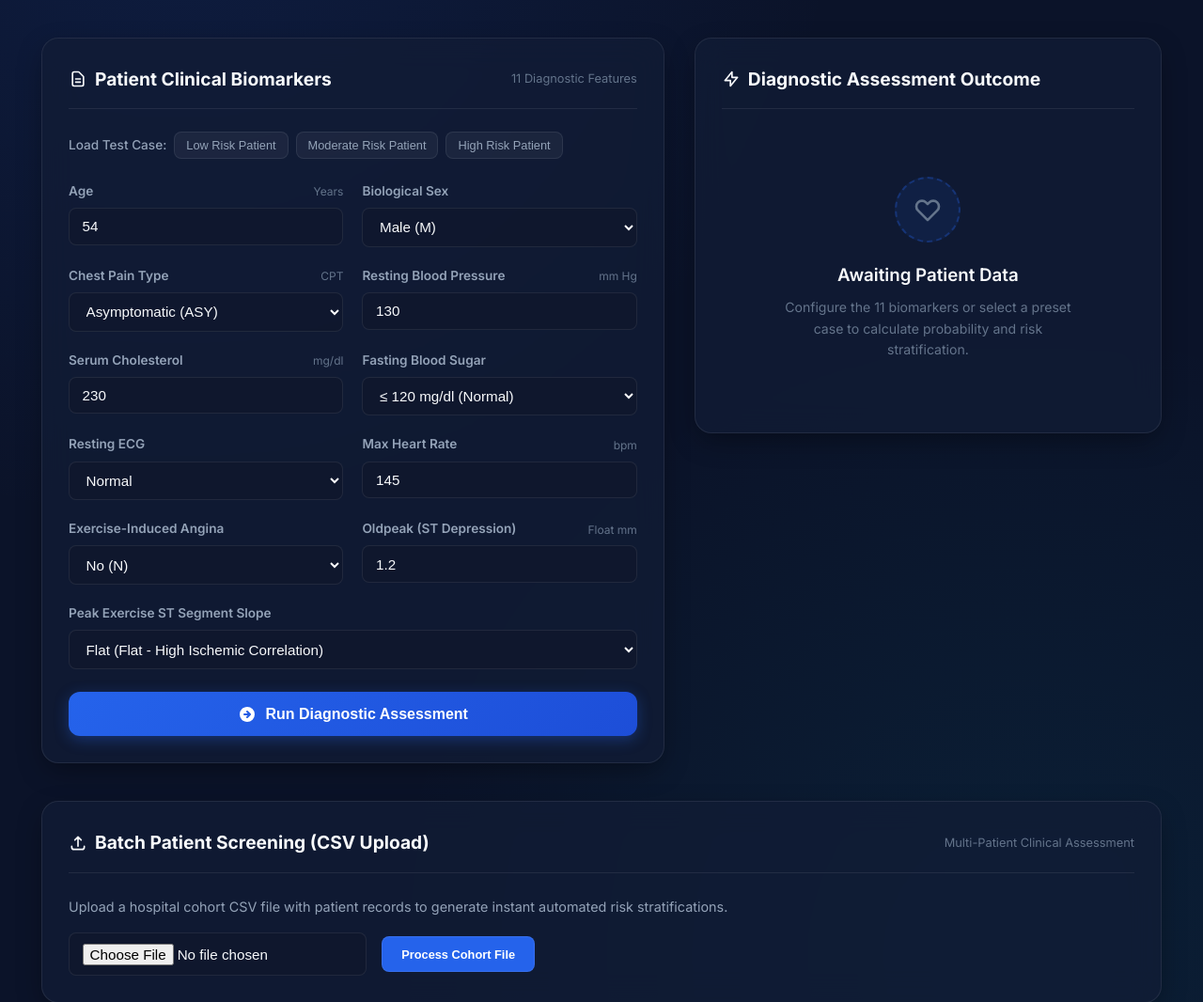
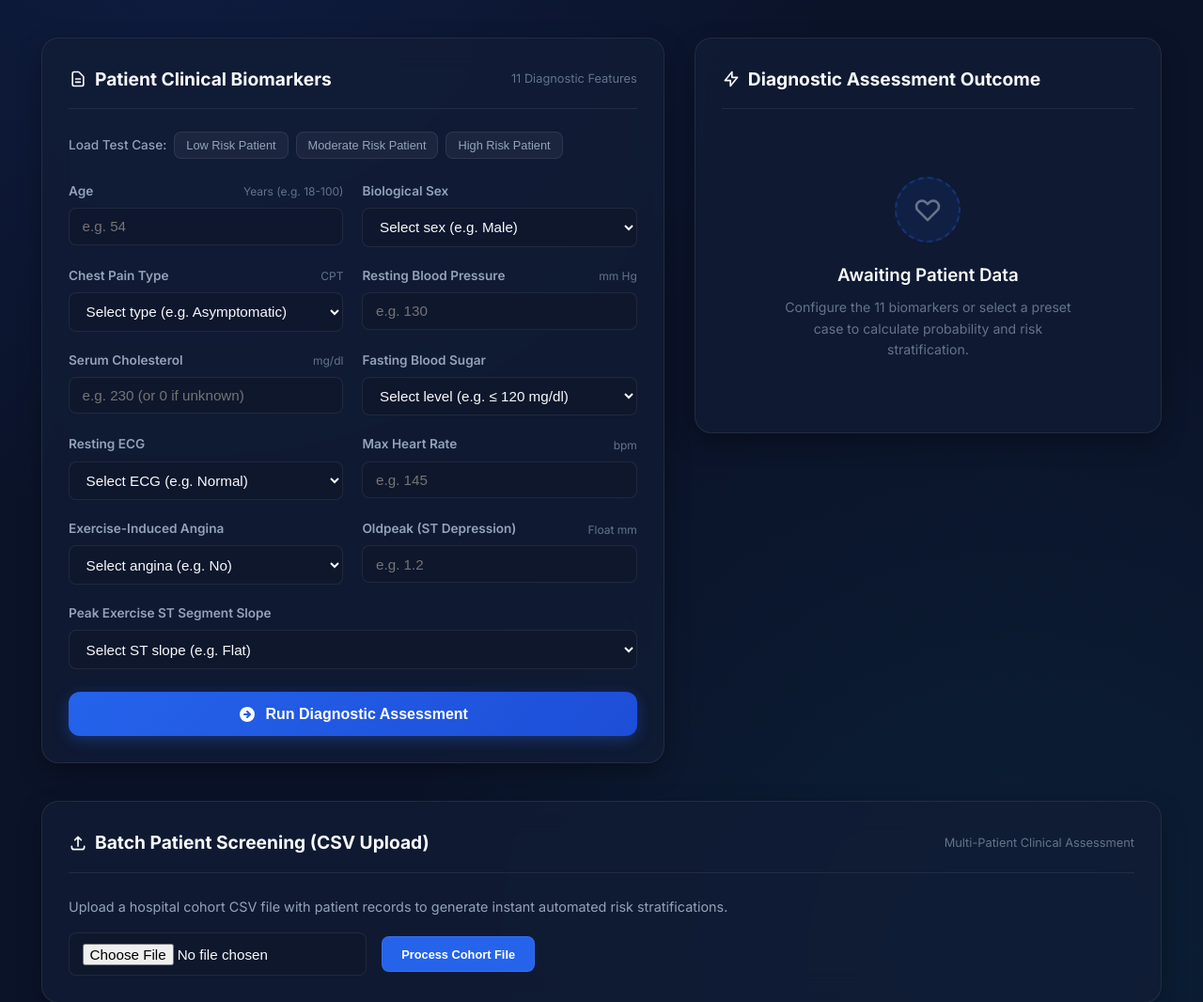
Before and after one commit to Aadarsh0905/Full-Stack-ML-Project, a Flask app: template templates/index.html in a window 1280 px wide. Shown: the part 297-1363 px from the top of the page at 94% size. Run offline with Flask 3, Linux system fonts and the light colour scheme; the template is opened without the code that fills it, so the values that code supplies are empty; parts of the project's set-up code (start-up, migrations or seed data) failed here and were passed over.

Commit message:
Replace pre-filled values with example placeholders and neutral select prompts

```diff
--- a/templates/index.html
+++ b/templates/index.html
@@ -75,16 +75,17 @@
             <div class="form-group">
               <label class="form-label" for="Age">
                 Age
-                <span class="form-hint">Years</span>
+                <span class="form-hint">Years (e.g. 18-100)</span>
               </label>
-              <input type="number" id="Age" name="Age" class="form-control" min="18" max="110" value="54" required>
+              <input type="number" id="Age" name="Age" class="form-control" min="18" max="110" placeholder="e.g. 54" required>
             </div>
 
             <!-- Sex -->
             <div class="form-group">
               <label class="form-label" for="Sex">Biological Sex</label>
               <select id="Sex" name="Sex" class="form-control" required>
-                <option value="M" selected>Male (M)</option>
+                <option value="" disabled selected>Select sex (e.g. Male)</option>
+                <option value="M">Male (M)</option>
                 <option value="F">Female (F)</option>
               </select>
             </div>
@@ -96,7 +97,8 @@
                 <span class="form-hint">CPT</span>
               </label>
               <select id="ChestPainType" name="ChestPainType" class="form-control" required>
-                <option value="ASY" selected>Asymptomatic (ASY)</option>
+                <option value="" disabled selected>Select type (e.g. Asymptomatic)</option>
+                <option value="ASY">Asymptomatic (ASY)</option>
                 <option value="NAP">Non-Anginal Pain (NAP)</option>
                 <option value="ATA">Atypical Angina (ATA)</option>
                 <option value="TA">Typical Angina (TA)</option>
@@ -109,7 +111,7 @@
                 Resting Blood Pressure
                 <span class="form-hint">mm Hg</span>
               </label>
-              <input type="number" id="RestingBP" name="RestingBP" class="form-control" min="60" max="250" value="130" required>
+              <input type="number" id="RestingBP" name="RestingBP" class="form-control" min="60" max="250" placeholder="e.g. 130" required>
             </div>
 
             <!-- Cholesterol -->
@@ -118,14 +120,15 @@
                 Serum Cholesterol
                 <span class="form-hint">mg/dl</span>
               </label>
-              <input type="number" id="Cholesterol" name="Cholesterol" class="form-control" min="0" max="700" value="230" required>
+              <input type="number" id="Cholesterol" name="Cholesterol" class="form-control" min="0" max="700" placeholder="e.g. 230 (or 0 if unknown)" required>
             </div>
 
             <!-- Fasting Blood Sugar -->
             <div class="form-group">
               <label class="form-label" for="FastingBS">Fasting Blood Sugar</label>
               <select id="FastingBS" name="FastingBS" class="form-control" required>
-                <option value="0" selected>&le; 120 mg/dl (Normal)</option>
+                <option value="" disabled selected>Select level (e.g. &le; 120 mg/dl)</option>
+                <option value="0">&le; 120 mg/dl (Normal)</option>
                 <option value="1">&gt; 120 mg/dl (Hyperglycemic)</option>
               </select>
             </div>
@@ -134,7 +137,8 @@
             <div class="form-group">
               <label class="form-label" for="RestingECG">Resting ECG</label>
               <select id="RestingECG" name="RestingECG" class="form-control" required>
-                <option value="Normal" selected>Normal</option>
+                <option value="" disabled selected>Select ECG (e.g. Normal)</option>
+                <option value="Normal">Normal</option>
                 <option value="ST">ST-T Wave Abnormality</option>
                 <option value="LVH">Left Ventricular Hypertrophy (LVH)</option>
               </select>
@@ -146,14 +150,15 @@
                 Max Heart Rate
                 <span class="form-hint">bpm</span>
               </label>
-              <input type="number" id="MaxHR" name="MaxHR" class="form-control" min="50" max="230" value="145" required>
+              <input type="number" id="MaxHR" name="MaxHR" class="form-control" min="50" max="230" placeholder="e.g. 145" required>
             </div>
 
             <!-- Exercise Angina -->
             <div class="form-group">
               <label class="form-label" for="ExerciseAngina">Exercise-Induced Angina</label>
               <select id="ExerciseAngina" name="ExerciseAngina" class="form-control" required>
-                <option value="N" selected>No (N)</option>
+                <option value="" disabled selected>Select angina (e.g. No)</option>
+                <option value="N">No (N)</option>
                 <option value="Y">Yes (Y)</option>
               </select>
             </div>
@@ -164,15 +169,16 @@
                 Oldpeak (ST Depression)
                 <span class="form-hint">Float mm</span>
               </label>
-              <input type="number" id="Oldpeak" name="Oldpeak" class="form-control" step="0.1" min="-3.0" max="7.0" value="1.2" required>
+              <input type="number" id="Oldpeak" name="Oldpeak" class="form-control" step="0.1" min="-3.0" max="7.0" placeholder="e.g. 1.2" required>
             </div>
 
             <!-- ST Slope -->
             <div class="form-group full-width">
               <label class="form-label" for="ST_Slope">Peak Exercise ST Segment Slope</label>
               <select id="ST_Slope" name="ST_Slope" class="form-control" required>
+                <option value="" disabled selected>Select ST slope (e.g. Flat)</option>
                 <option value="Up">Upsloping (Up - Favorable)</option>
-                <option value="Flat" selected>Flat (Flat - High Ischemic Correlation)</option>
+                <option value="Flat">Flat (Flat - High Ischemic Correlation)</option>
                 <option value="Down">Downsloping (Down - Critical Abnormality)</option>
               </select>
             </div>
```
Also changed, not shown: streamlit_app.py (+11 -11 lines).
